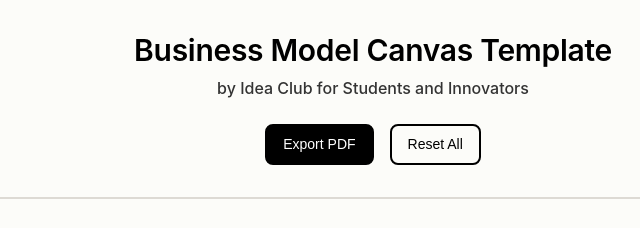
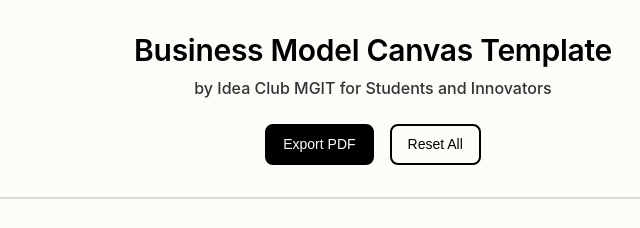
Before and after one commit to nivitra/buzcanv, a plain HTML site: page index.html in a window 1280 px wide. Shown: the top 228 px of the page, 267-907 px from the left. Drawn offline with Linux system fonts and the light colour scheme; a web font is replaced by a local one.

Commit message:
Update index.html

```diff
--- a/index.html
+++ b/index.html
@@ -3,14 +3,14 @@
 <head>
     <meta charset="UTF-8">
     <meta name="viewport" content="width=device-width, initial-scale=1.0">
-    <title>Business Model Canvas - Idea Club</title>
+    <title>Business Model Canvas - Idea Club MGIT</title>
     <link rel="stylesheet" href="style.css">
 </head>
 <body>
     <div class="container">
         <header class="header">
             <h1>Business Model Canvas Template</h1>
-            <p class="subtitle">by Idea Club for Students and Innovators</p>
+            <p class="subtitle">by Idea Club MGIT for Students and Innovators</p>
             <div class="header-actions">
                 <button class="btn btn--secondary" id="exportBtn">Export PDF</button>
                 <button class="btn btn--outline" id="resetBtn">Reset All</button>
```
